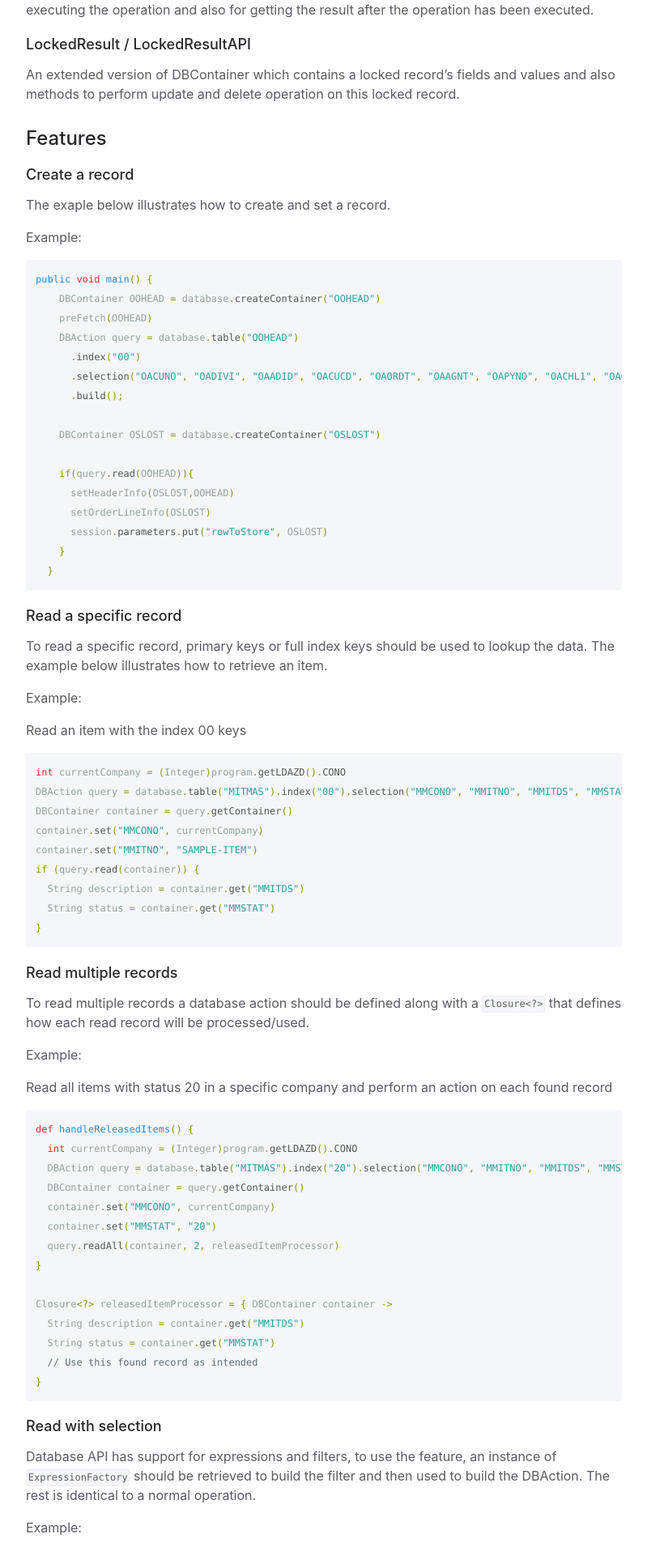
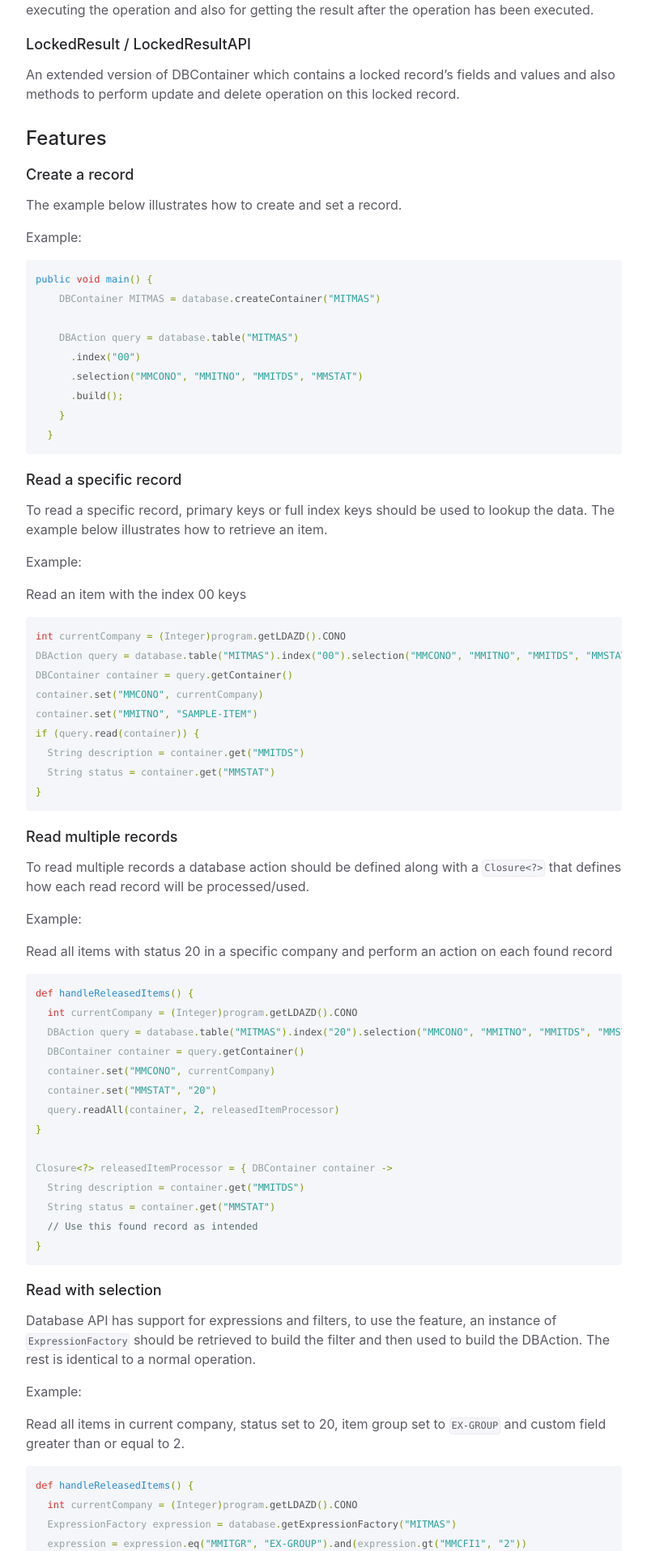
Before and after one commit to infor-cloud/xtendm3, a Jekyll site: the page built from docs/documentation/api-specification/database-api.md, in a window 1280 px wide. Shown: the part 1508-3424 px from the top of the page at 81% size, without its empty margins (372-1171 px from the left). Built offline with Jekyll 4.4.1, drawn with Linux system fonts in a browser that asks for light colours; some of the changed text lies outside the part shown.

Commit message:
Datebase create a record example and title fix

````diff
--- a/docs/documentation/api-specification/database-api.md
+++ b/docs/documentation/api-specification/database-api.md
@@ -54,24 +54,17 @@ and delete operation on this locked record.
 ## Features
 
 ### Create a record
-The exaple below illustrates how to create and set a record.
+The example below illustrates how to create and set a record.
 
 Example:
 ```groovy
 public void main() {
-    DBContainer OOHEAD = database.createContainer("OOHEAD")
-    preFetch(OOHEAD)
-    DBAction query = database.table("OOHEAD")
+    DBContainer MITMAS = database.createContainer("MITMAS")
+
+    DBAction query = database.table("MITMAS")
       .index("00")
-      .selection("OACUNO", "OADIVI", "OAADID", "OACUCD", "OAORDT", "OAAGNT", "OAPYNO", "OACHL1", "OACHL2", "OACHL3", "OACHL4", "OAFRE1", "OADISY", "OAFECN", "OAWCON")
+      .selection("MMCONO", "MMITNO", "MMITDS", "MMSTAT")
       .build();
-
-    DBContainer OSLOST = database.createContainer("OSLOST")
-
-    if(query.read(OOHEAD)){
-      setHeaderInfo(OSLOST,OOHEAD)
-      setOrderLineInfo(OSLOST)
-      session.parameters.put("rowToStore", OSLOST)
     }
   }
 ```
````
